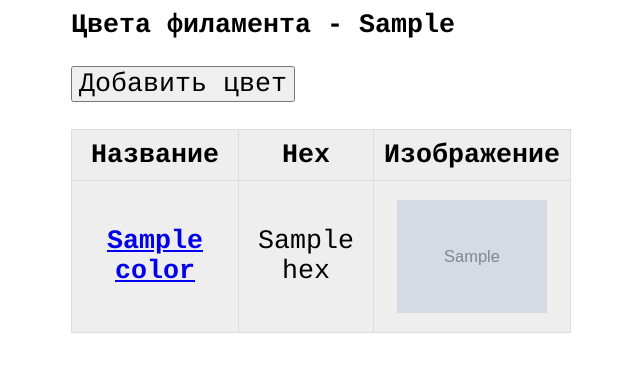
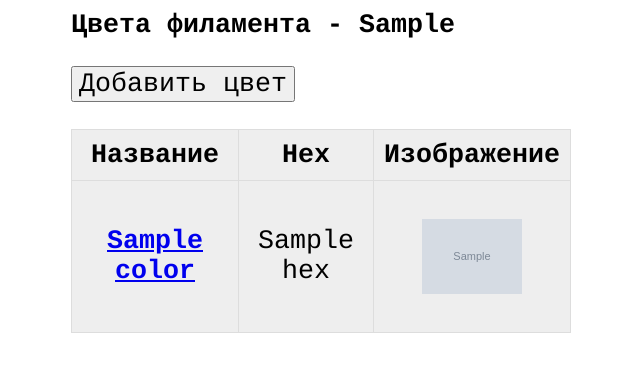
Before and after one commit to TheStupidBear/SOK_FastAPI, a FastAPI app: template template/color.html in a window 1280 px wide. Shown: the part 157-529 px from the top of the page, without its empty margins (69-709 px from the left). Run offline with FastAPI, Linux system fonts and the light colour scheme; the template is opened without the code that fills it: most values are stand-ins (such as "Sample title", 1, 10 or a date in 2020); grey boxes marked "Sample" are stand-in pictures.

Commit message:
небольшие правки в дизайне

```diff
--- a/template/add_color.html
+++ b/template/add_color.html
@@ -5,7 +5,7 @@
 	<form action="{{ url_for('create_color', type_connection=type_connection) }}" method="POST">
 		<label for="name">Название: (без пробела)</label>
 		<p><input type="text" name="name"></p>
-		<label for="hex">Hex:</label>
+		<label for="hex">Hex: (пример: F08080)</label>
 		<p><input type="text" name="hex"></p>
 
     	<button type="submit" id="create_color_button">Добавить цвет</button>
--- a/template/color.html
+++ b/template/color.html
@@ -3,7 +3,7 @@
 {% block content %}
 	<style>
 		.table img {
-            max-width: 150px; /* Ограничиваем максимальную ширину картинки */
+            max-width: 100px; /* Ограничиваем максимальную ширину картинки */
             height: auto;
             display: block;
             margin: 0 auto;
--- a/template/search_color.html
+++ b/template/search_color.html
@@ -3,7 +3,7 @@
 {% block content %}
 	<style>
 		.table img {
-            max-width: 150px; /* Ограничиваем максимальную ширину картинки */
+            max-width: 100px; /* Ограничиваем максимальную ширину картинки */
             height: auto;
             display: block;
             margin: 0 auto;
```
